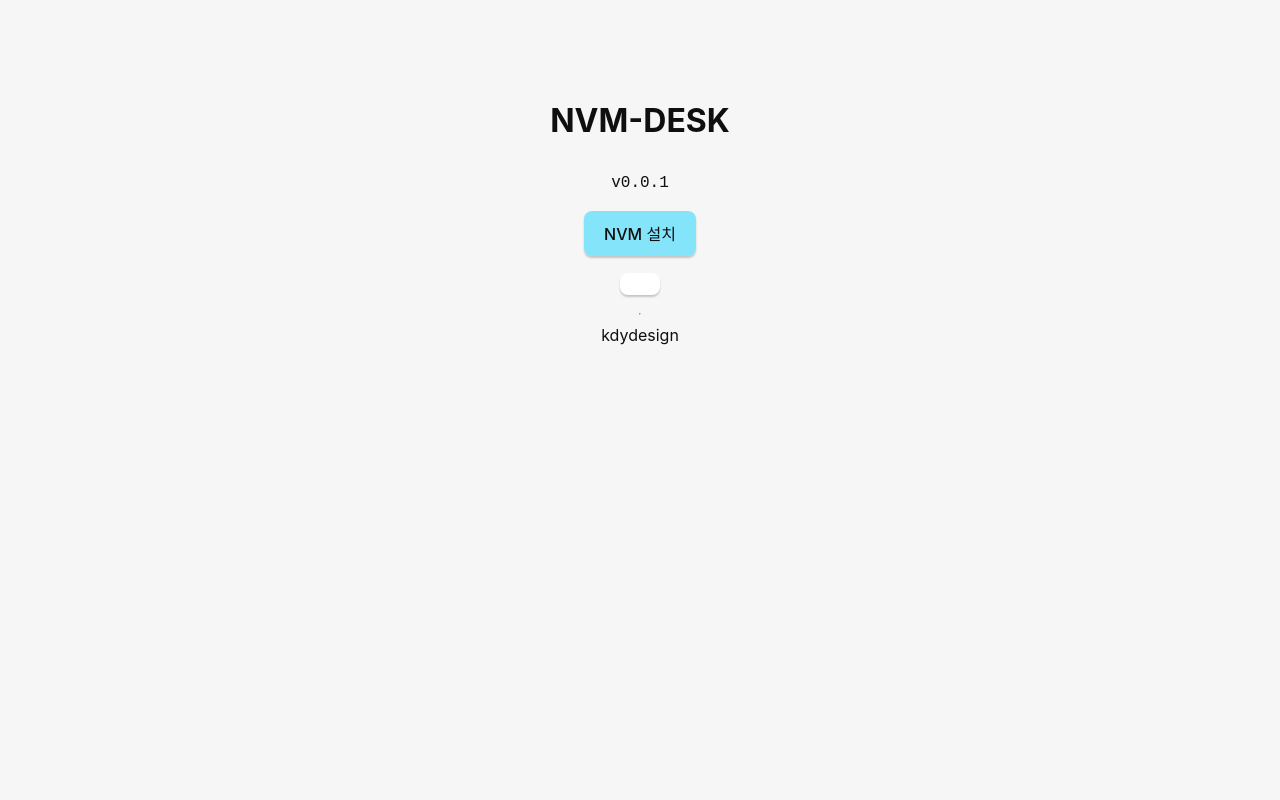
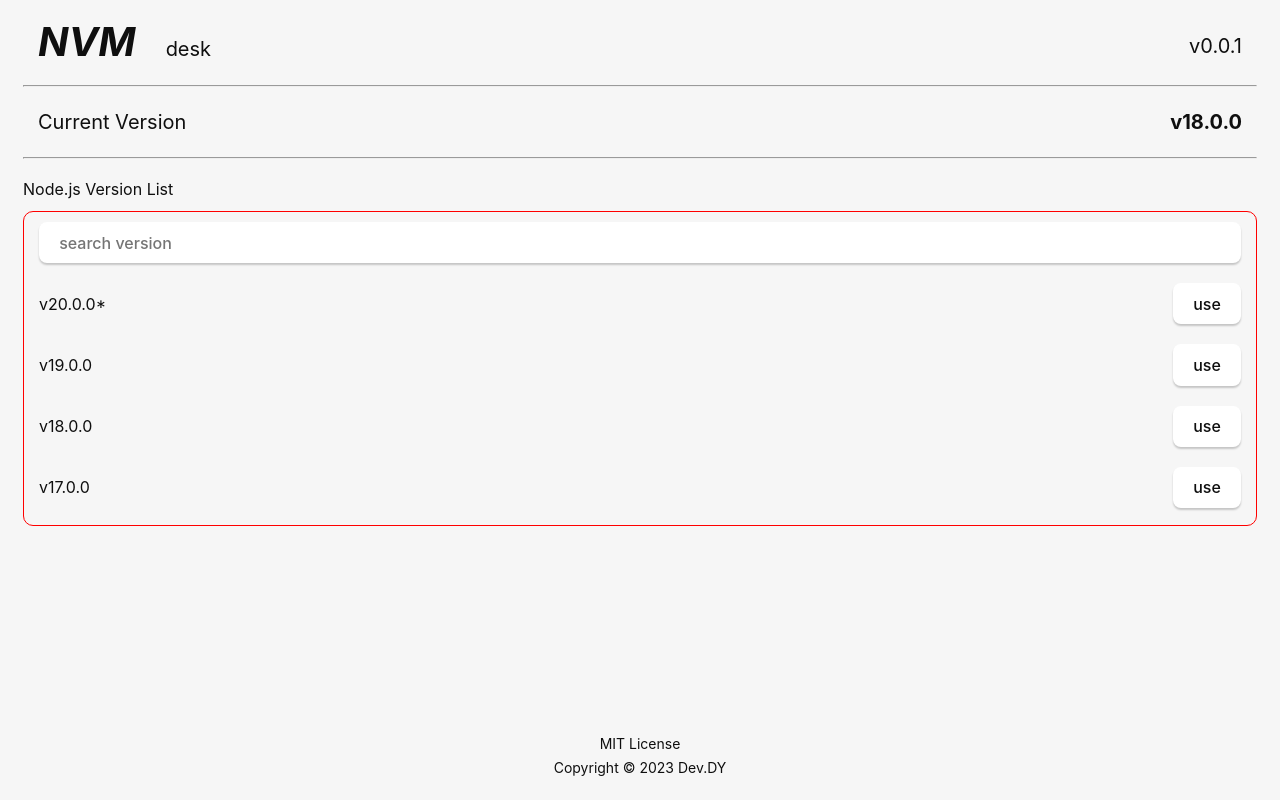
Before and after one commit to itsharex/nvm-desk, a Vue app: page / in a window 1280 px wide. Built offline with nearby package versions, Linux system fonts and the light colour scheme.

Commit message:
chore: commits

```diff
--- a/index.html
+++ b/index.html
@@ -4,7 +4,7 @@
     <meta charset="UTF-8" />
     <link rel="icon" type="image/svg+xml" href="/vite.svg" />
     <meta name="viewport" content="width=device-width, initial-scale=1.0" />
-    <title>Tauri + Vue + TS</title>
+    <title>NVM desk</title>
   </head>
 
   <body>
--- a/src/App.vue
+++ b/src/App.vue
@@ -20,39 +20,45 @@ async function onInstallNVM() {
   </Teleport>
 
   <div class="container">
-    <h1>NVM-DESK</h1>
-    <pre>v0.0.1</pre>
-
-    <div style="margin-bottom:10px">
-      <div style="margin-bottom:10px">
-        <button @click="onInstallNVM"
-                style="background-color: #1dd5ff85">
-          NVM 설치
-        </button>
+    <div class="row content-row pad15">
+      <div>
+        <span class="title">NVM</span>
+        <span class="space"></span>
+        <span class="sub-title">desk</span>
       </div>
 
-      <div>
-        <button>
-        </button>
-      </div>
+      <span class="sub-title">v0.0.1</span>
     </div>
 
     <hr/>
 
-    <NodeList v-model:loader="isLoading"/>
+    <div class="row content-row pad15">
+      <span class="sub-title">Current Version</span>
+      <span class="sub-title current-version">v18.0.0</span>
+    </div>
 
-    <div>
-      kdydesign
+    <hr/>
+
+<!--    <div style="margin-bottom:10px">-->
+<!--      <div style="margin-bottom:10px">-->
+<!--        <button @click="onInstallNVM"-->
+<!--                style="background-color: #1dd5ff85">-->
+<!--          NVM 설치-->
+<!--        </button>-->
+<!--      </div>-->
+<!--    </div>-->
+
+    <div class="row">
+      <NodeList v-model:loader="isLoading"/>
+    </div>
+
+    <div class="main-footer">
+      <div>
+        MIT License
+      </div>
+      <div>
+        Copyright © 2023 Dev.DY
+      </div>
     </div>
   </div>
 </template>
-
-<style scoped>
-.logo.vite:hover {
-  filter: drop-shadow(0 0 2em #747bff);
-}
-
-.logo.vue:hover {
-  filter: drop-shadow(0 0 2em #249b73);
-}
-</style>
--- a/src/components/NodeList.vue
+++ b/src/components/NodeList.vue
@@ -1,6 +1,6 @@
 <script setup lang="ts">
 import type {Ref} from 'vue'
-import {ref} from 'vue'
+import {computed, ref} from 'vue'
 import {isPermissionGranted, requestPermission, sendNotification} from "@tauri-apps/api/notification";
 import {Command} from "@tauri-apps/api/shell";
 
@@ -15,41 +15,58 @@ const emit = defineEmits<{
 }>();
 
 const nodeList: Ref<string []> = ref([]);
+const searchVersion: Ref<string> = ref('')
+
+const getNodeListFilter = computed<string []>(() => {
+  return nodeList.value.filter(node => node.includes(searchVersion.value))
+})
 
 async function getNodeList() {
-  let permissionGranted = await isPermissionGranted();
+  nodeList.value = [
+    'v20.0.0*',
+    'v19.0.0',
+    'v18.0.0',
+    'v17.0.0',
+    'v16.0.0',
+    'v15.0.0',
+    'v14.0.0',
+    'v13.0.0'
+  ]
 
-  if (!permissionGranted) {
-    const permission = await requestPermission();
-    permissionGranted = permission === 'granted'
-  }
-
-  nodeList.value = []
-
-  emit('update:loader', true)
-
-  const command: any = await new Command('nvm-ls', ['ls'])
-  await command.spawn()
-
-  command.on('close', (data: string): void => {
-    info(data)
-    emit('update:loader', false)
-  })
-
-  command.stdout.on('data', (line: string): void => {
-    if (line !== '') {
-      nodeList.value.push(line)
-
-      if (line.indexOf('*') > -1) {
-        if (permissionGranted) {
-          sendNotification({
-            title: 'Node.js 현재 버전',
-            body: `${line.trim()}`
-          })
-        }
-      }
-    }
-  })
+  emit('update:loader', false)
+  // let permissionGranted = await isPermissionGranted();
+  //
+  // if (!permissionGranted) {
+  //   const permission = await requestPermission();
+  //   permissionGranted = permission === 'granted'
+  // }
+  //
+  // nodeList.value = []
+  //
+  // emit('update:loader', true)
+  //
+  // const command: any = await new Command('nvm-ls', ['ls'])
+  // await command.spawn()
+  //
+  // command.on('close', (data: string): void => {
+  //   info(data)
+  //   emit('update:loader', false)
+  // })
+  //
+  // command.stdout.on('data', (line: string): void => {
+  //   if (line !== '') {
+  //     nodeList.value.push(line)
+  //
+  //     if (line.indexOf('*') > -1) {
+  //       if (permissionGranted) {
+  //         sendNotification({
+  //           title: 'Node.js 현재 버전',
+  //           body: `${line.trim()}`
+  //         })
+  //       }
+  //     }
+  //   }
+  // })
 }
 
 async function onApplyNode(version: string) {
@@ -73,21 +90,43 @@ async function onApplyNode(version: string) {
       })
     }
 
-    getNodeList()
+    // getNodeList()
   })
 }
 
 function getCurrent(node: string): boolean {
   return node.indexOf("*") > -1
 }
+
+getNodeList()
 </script>
 
 <template>
-  <div v-for="node in nodeList"
-       class="row marT10">
-    <button @clikc="onApplyNode(node)"
-            :class="['node', {current: getCurrent(node)}]">
-      {{ node }}
-    </button>
+  <div
+      class="marT10"
+      style="width: 100%;">
+    <div style="text-align: left;">Node.js Version List</div>
+
+    <div class="node-container marT10">
+      <div class="row">
+        <input
+            v-model="searchVersion"
+            placeholder="search version"
+            style="width:100%"/>
+      </div>
+
+      <div class="node-box">
+        <div
+            v-for="node in getNodeListFilter"
+            class="row content-row node-pad">
+          {{ node }}
+          <button
+              @click="onApplyNode(node)"
+              :class="['node', {current: getCurrent(node)}]">
+            use
+          </button>
+        </div>
+      </div>
+    </div>
   </div>
 </template>
--- a/src/styles.css
+++ b/src/styles.css
@@ -14,24 +14,30 @@
     -webkit-text-size-adjust: 100%;
 }
 
+* {
+    box-sizing: border-box
+}
+
 .container {
-  margin: 0;
-  padding-top: 10vh;
+    margin: 15px;
     display: flex;
     flex-direction: column;
     justify-content: center;
     text-align: center;
 }
 
-.logo {
-  height: 6em;
-  padding: 1.5em;
-  will-change: filter;
-  transition: 0.75s;
+.marT10 {
+    margin-top: 10px;
 }
 
-.logo.tauri:hover {
-  filter: drop-shadow(0 0 2em #24c8db);
+.node-container {
+    border: 1px solid red;
+    border-radius: 10px;
+}
+
+.node-box {
+    height: 252px;
+    overflow-y: scroll;
 }
 
 .row {
@@ -39,18 +45,17 @@
     justify-content: center;
 }
 
-a {
-  font-weight: 500;
-  color: #646cff;
-  text-decoration: inherit;
+.content-row {
+    justify-content: space-between;
+    align-items: center;
 }
 
-a:hover {
-  color: #535bf2;
+.pad15 {
+    padding: 15px
 }
 
-h1 {
-  text-align: center;
+.node-pad {
+    padding: 10px 15px 10px 15px;
 }
 
 input,
@@ -67,6 +72,32 @@ button {
     box-shadow: 0 2px 2px rgba(0, 0, 0, 0.2);
 }
 
+input {
+    margin: 10px 15px 10px 15px
+}
+
+.title {
+    font-size: 40px;
+    font-weight: bold;
+    font-style: italic;
+}
+
+.sub-title {
+    font-size: 20px;
+}
+
+.current-version {
+    font-weight: bold;
+}
+
+hr {
+    width:100%
+}
+
+.space {
+    margin-left: 30px;
+}
+
 button {
     cursor: pointer;
 }
@@ -74,6 +105,7 @@ button {
 button:hover {
     border-color: #396cd8;
 }
+
 button:active {
     border-color: #396cd8;
     background-color: #e8e8e8;
@@ -103,7 +135,16 @@ button {
         color: #ffffff;
         background-color: #0f0f0f98;
     }
+
     button:active {
         background-color: #0f0f0f69;
     }
 }
+
+.main-footer {
+    position: fixed;
+    bottom: 20px;
+    left: 0;
+    right: 0;
+    font-size: 14px;
+}
```
Lines whose indentation alone changed are shown as unchanged.
